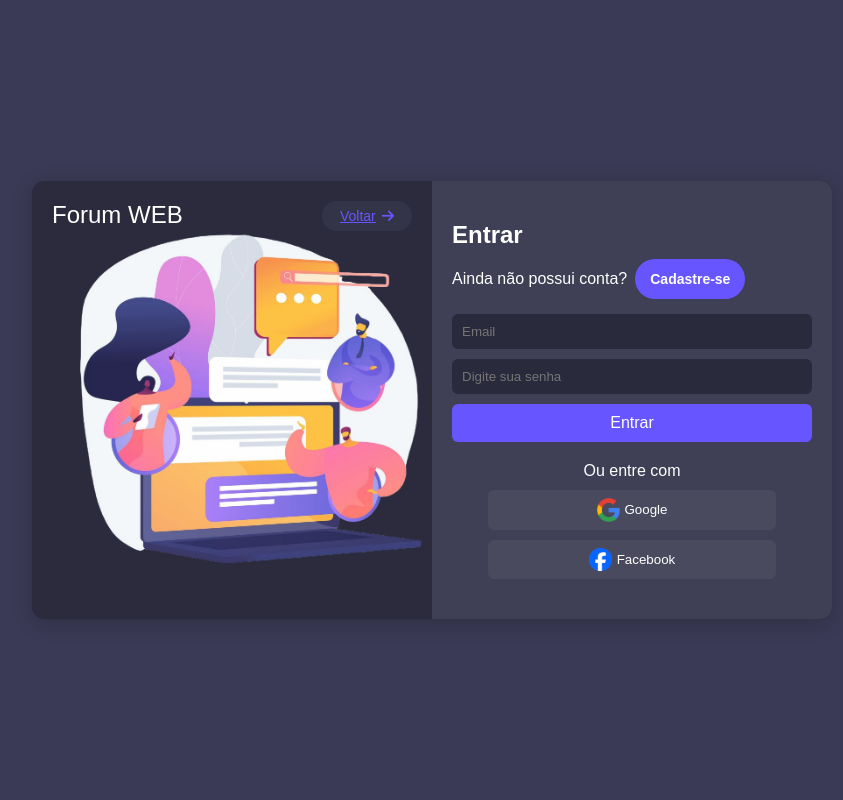
After one commit to BrenoFSales/Forum-Web, a Flask app: page /login in a window 1280 px wide. The commit adds this page. Shown: the whole page, without its empty margins (208-1051 px from the left). Run offline with Flask 3, Linux system fonts and the light colour scheme.

Commit message:
login-cadastro
tela de login e cadastro

```diff
--- a/app.py
+++ b/app.py
@@ -1,4 +1,4 @@
-from flask import Flask, render_template
+from flask import Flask, render_template, url_for
 
 app = Flask(__name__, static_folder='assets')
 
@@ -7,5 +7,9 @@ def index():
   user_authenticated = False;
   return render_template("index.html", user_authenticated=user_authenticated)
 
+@app.route('/login')
+def login():
+  return render_template('login.html')
+
 if __name__ == "__main__":
     app.run(debug=True, host='0.0.0.0', port=5000)
--- /dev/null
+++ b/assets/scripts/login.js
@@ -0,0 +1,13 @@
+document.getElementById('switch-to-register').addEventListener('click', function() {
+    document.querySelector('.login-container').style.display = 'none';
+    document.querySelector('.register-container').style.display = 'flex';
+});
+
+document.getElementById('switch-to-login').addEventListener('click', function() {
+    document.querySelector('.register-container').style.display = 'none';
+    document.querySelector('.login-container').style.display = 'flex';
+});
+
+// Exibe o formulário de login por padrão
+document.querySelector('.login-container').style.display = 'flex';
+document.querySelector('.register-container').style.display = 'none';
--- /dev/null
+++ b/assets/styles/login.css
@@ -0,0 +1,224 @@
+* {
+    box-sizing: border-box;
+    margin: 0;
+    padding: 0;
+    font-family: Arial, sans-serif;
+}
+
+body {
+    display: flex;
+    justify-content: center;
+    align-items: center;
+    height: 100vh;
+    background-color: #3a3a56;
+}
+
+.container {
+    display: flex;
+    max-width: 800px;
+    width: 100%;
+    background-color: #2b2b3d;
+    border-radius: 12px;
+    overflow: hidden;
+    box-shadow: 0 4px 20px rgba(0, 0, 0, 0.2);
+    transition: transform 0.5s ease;
+}
+
+.form-container {
+    display: flex;
+    flex-direction: row;
+    width: 100%;
+}
+
+.image-panel {
+    flex: 1;
+    background-image: url('../images/sinin-signup.png');
+    background-size: cover;
+    padding: 20px;
+    color: #fff;
+    text-align: center;
+    display: flex;
+    justify-content: space-between;
+    align-items: flex-start;
+}
+
+.image-panel .logo {
+    font-size: 24px;
+    margin-bottom: 10px;
+}
+
+.image-panel .back-button {
+    width: 25%;
+    background-color: rgba(63, 63, 85, 0.5);
+    border-radius: 20px;
+    border-width: 0;
+    color: #6756ff;
+    cursor: pointer;
+    display: inline-block;
+    font-size: 14px;
+    font-weight: 500;
+    line-height: 20px;
+    list-style: none;
+    margin: 0;
+    padding: 5px 8px;
+}
+
+.back-button i {
+    margin-left: 6px;
+}
+
+.back-button:hover {
+    background-color: #6756ff;
+    color: white;
+}
+
+.input-panel {
+    flex: 1;
+    background-color: #3f3f55;
+    padding: 40px 20px;
+    color: #fff;
+}
+
+h2 {
+    font-size: 24px;
+    margin-bottom: 10px;
+}
+
+form {
+    display: flex;
+    flex-direction: column;
+    margin-top: 15px;
+}
+
+#switch-to-register {
+    font-size: 14px;
+    margin-left: 8px;
+    background: #6756ff;
+    border-radius: 999px;
+    box-sizing: border-box;
+    color: #FFFFFF;
+    cursor: pointer;
+    font-weight: 700;
+    line-height: 24px;
+    opacity: 1;
+    outline: 0 solid transparent;
+    padding: 8px 15px;
+    user-select: none;
+    -webkit-user-select: none;
+    touch-action: manipulation;
+    width: fit-content;
+    word-break: break-word;
+    border: 0;
+}
+
+#switch-to-login {
+    font-size: 14px;
+    margin-left: 8px;
+    background: #6756ff;
+    border-radius: 100px;
+    box-sizing: border-box;
+    color: #FFFFFF;
+    cursor: pointer;
+    font-weight: 700;
+    line-height: 24px;
+    opacity: 1;
+    outline: 0 solid transparent;
+    padding: 8px 15px;
+    user-select: none;
+    -webkit-user-select: none;
+    touch-action: manipulation;
+    width: fit-content;
+    word-break: break-word;
+    border: 0;
+}
+
+.input-group {
+    display: flex;
+    gap: 10px;
+    margin-bottom: 10px;
+}
+
+input[type="text"],
+input[type="email"],
+input[type="password"] {
+    width: 100%;
+    padding: 10px;
+    border: none;
+    border-radius: 6px;
+    margin-bottom: 10px;
+    background-color: #2a2a3d;
+    color: #fff;
+}
+
+.checkbox {
+    display: flex;
+    align-items: center;
+    font-size: 12px;
+    margin-bottom: 15px;
+}
+
+.checkbox input {
+    margin-right: 8px;
+}
+
+.checkbox a {
+    color: #6756ff;
+    margin-left: 5px;
+}
+
+.submit-button {
+    padding: 10px;
+    background-color: #6756ff;
+    color: #fff;
+    border: none;
+    border-radius: 6px;
+    cursor: pointer;
+    font-size: 16px;
+    margin-bottom: 20px;
+}
+
+.submit-button:hover {
+    box-shadow: #6756ff 0 10px 20px -10px;
+}
+
+.social-login {
+    display: flex;
+    flex-direction: column;
+    align-items: center;
+    gap: 10px;
+}
+
+.social-login button {
+    padding: 8px;
+    width: 80%;
+    background-color: #4a4a5f;
+    border: none;
+    color: #fff;
+    border-radius: 6px;
+    cursor: pointer;
+}
+
+.google-btn {
+    display: inline-flex;
+    align-items: center;
+    justify-content: center;
+}
+
+.google-btn img{
+    width: 23px;
+    cursor: pointer;
+    margin-right: 5px;
+}
+
+
+.facebook-btn {
+    display: inline-flex;
+    align-items: center;
+    justify-content: center;
+}
+
+.facebook-btn img{
+    width: 23px;
+    cursor: pointer;
+    margin-right: 5px;
+}
--- a/assets/styles/main.css
+++ b/assets/styles/main.css
@@ -10,7 +10,7 @@ body {
 header {
   padding: 30px;
   height: 100px;
-  background-color: #6600ff;
+  background-color: #6e54b5;
   color: white;
   align-items: center;
   display: flex;
--- a/templates/baseLayout.html
+++ b/templates/baseLayout.html
@@ -19,9 +19,9 @@
       {% if user_authenticated %}
         <i class="fa-regular fa-user perfil_icon"></i>
       {% else %}
-        <button type="button" class="btn btn-outline-light">
+        <a type="button" href="{{ url_for('login') }}" class="btn btn-outline-light">
             <i class="fa-solid fa-user"></i> Entrar
-        </button>
+        </a>
       {% endif %}
     </header>
     <main>
--- /dev/null
+++ b/templates/login.html
@@ -0,0 +1,69 @@
+<!DOCTYPE html>
+<html lang="pt-br">
+<head>
+    <meta charset="UTF-8">
+    <meta name="viewport" content="width=device-width, initial-scale=1.0">
+    <title>Login/Cadastro</title>
+    <link rel="stylesheet" href="../assets/styles/login.css">
+    <!-- Font Awesome Icons -->
+    <link rel="stylesheet" href="https://cdnjs.cloudflare.com/ajax/libs/font-awesome/6.0.0-beta3/css/all.min.css">
+</head>
+<body>
+    <div class="container">
+        <div class="form-container login-container">
+            <div class="image-panel">
+                <div class="logo">Forum WEB</div>
+                <a href="{{url_for('index')}}" class="back-button">Voltar<i class="fa-solid fa-arrow-right"></i></a>
+            </div>
+            <div class="input-panel">
+                <h2>Entrar</h2>
+                <p>Ainda não possui conta?<button id="switch-to-register">Cadastre-se</button></p>
+                <form id="signin-form">
+                    <input type="email" placeholder="Email" required>
+                    <div class="password-group">
+                        <input type="password" placeholder="Digite sua senha" required>
+                    </div>
+                    <button type="submit" class="submit-button">Entrar</button>
+                </form>
+                <div class="social-login">
+                    <p>Ou entre com</p>
+                    <button class="google-btn"><img src="../assets/images/google.png" alt="google-icon">Google</button>
+                    <button class="facebook-btn"><img src="../assets/images/facebook.png" alt="google-icon">Facebook</button>
+                </div>
+            </div>
+        </div>
+
+        <div class="form-container register-container">
+            <div class="input-panel">
+                <h2>Cadastro</h2>
+                <p>Já possui conta?<button id="switch-to-login">Entrar</button></p>
+                <form id="signup-form">
+                    <div class="input-group">
+                        <input type="text" placeholder="Nome" required>
+                        <input type="text" placeholder="Sobrenome">
+                    </div>
+                    <input type="email" placeholder="Email" required>
+                    <div class="password-group">
+                        <input type="password" placeholder="Crie uma senha" required>
+                    </div>
+                    <label class="checkbox">
+                        <input type="checkbox" required>
+                        Eu concordo com os <a href="#">Termos e Condições</a>
+                    </label>
+                    <button type="submit" class="submit-button">Criar conta</button>
+                </form>
+                <div class="social-login">
+                    <p>Ou registre-se com</p>
+                    <button class="google-btn"><img src="../assets/images/google.png" alt="google-icon">Google</button>
+                    <button class="facebook-btn"><img src="../assets/images/facebook.png" alt="google-icon">Facebook</button>
+                </div>
+            </div>
+            <div class="image-panel">
+                <div class="logo">Forum WEB</div>
+                <a href="{{url_for('index')}}" class="back-button">Voltar<i class="fa-solid fa-arrow-right"></i></a>
+            </div>
+        </div>
+    </div>
+    <script src="../assets/scripts/login.js"></script>
+</body>
+</html>
```
Also changed, not shown: assets/images/facebook.png (added), assets/images/google.png (added), assets/images/sinin-signup.png (added), assets/images/wp7763010.webp (added).
